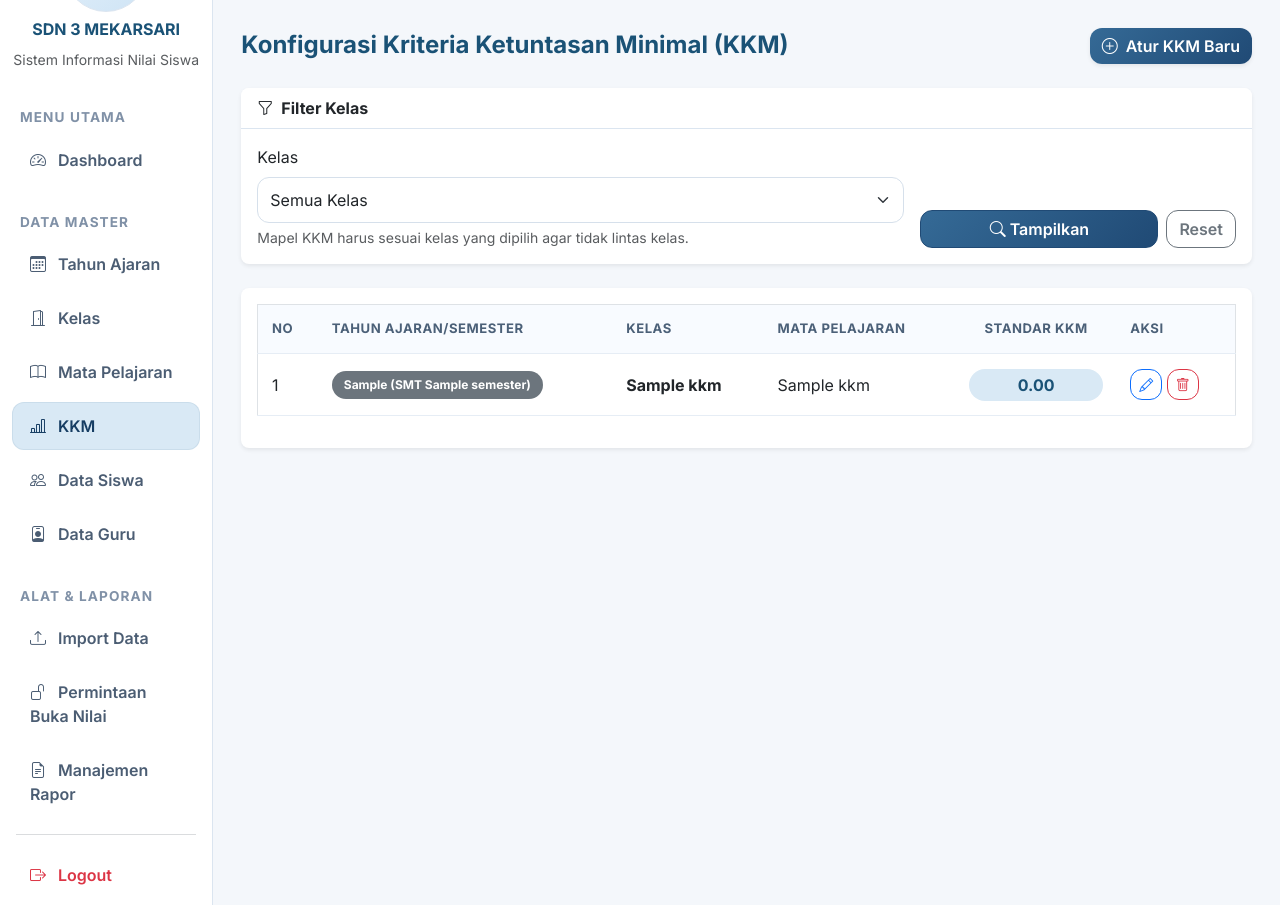
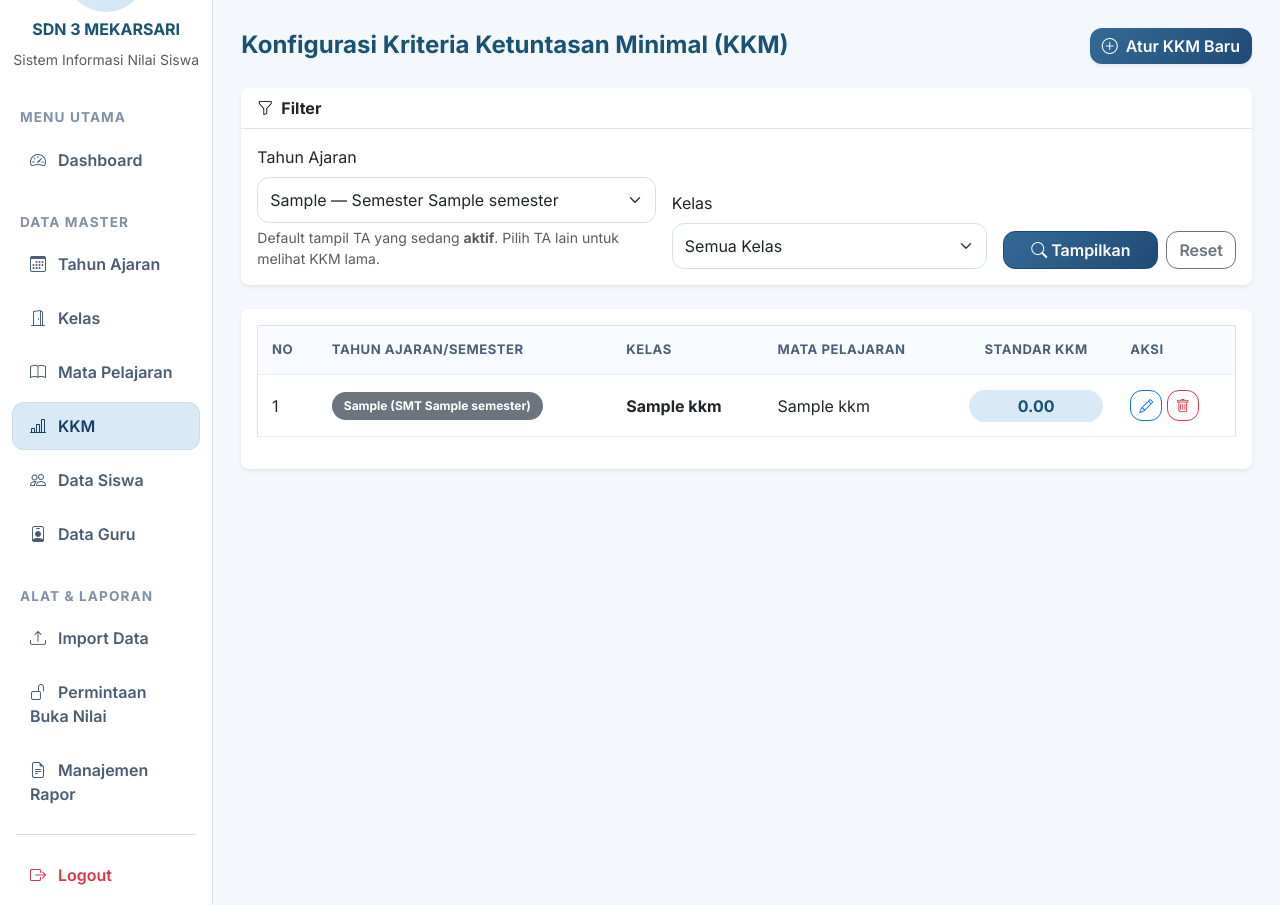
Before and after one commit to ryuken25/sd3, a CodeIgniter 4 app: the page made by app/Views/admin/kkm/index.php in a window 1280 px wide. Shown: the part 92-997 px from the top of the page. Run offline with PHP 8.4 and a stand-in for CodeIgniter, Linux system fonts and the light colour scheme; the template is opened without the code that fills it: most values are stand-ins (such as "Sample title", 1, 10 or a date in 2020); data that the repository does not hold is empty; some libraries are stand-ins or nearby versions.

Commit message:
fix(guru,admin): filter NilaiAkhir review/rekap by siswa TA; default KKM list to active TA
Bug 1 — Guru\NilaiAkhir::review() and rekapRemedial() were filtering
siswa only by id_kelas + status, leaking siswa rows from history TAs
that share the same kelas (the same root cause family as 484544f).
Added siswa.id_tahun_ajaran filter to both query sites.

Bug 2 — Admin\Kkm::index() listed KKM rows across all TAs at once.
Now defaults to the active TA when no filter is set, and accepts a
?id_tahun_ajaran= query param to view history TAs. View gains a TA
dropdown next to the Kelas filter, pre-selected to filter_ta, with
[AKTIF] label on the active TA option.

Files:
- app/Controllers/Guru/NilaiAkhir.php (review + rekapRemedial)
- app/Controllers/Admin/Kkm.php (index)
- app/Views/admin/kkm/index.php (filter form layout)

Co-Authored-By: Claude Sonnet 4.6 <noreply@anthropic.com>

```diff
--- a/app/Controllers/Guru/NilaiAkhir.php
+++ b/app/Controllers/Guru/NilaiAkhir.php
@@ -196,7 +196,9 @@ class NilaiAkhir extends BaseController
             'id_tahun_ajaran' => $id_tahun_ajaran
         ])->first();
 
-        // Get all students with their final grades
+        // Get all students with their final grades for the selected TA only.
+        // Tanpa filter siswa.id_tahun_ajaran, baris siswa lintas-TA dengan id_kelas yang sama
+        // akan ikut muncul (siswa disimpan per (siswa × tahun_ajaran)).
         // FIX BUG-02: Move id_mapel and id_tahun_ajaran to ON clause for proper LEFT JOIN
         $siswa = $siswaModel->select('siswa.*, nilai_akhir.*, remedial.*')
             ->join(
@@ -208,6 +210,7 @@ class NilaiAkhir extends BaseController
             )
             ->join('remedial', 'remedial.id_nilai_akhir = nilai_akhir.id_nilai_akhir', 'left')
             ->where('siswa.id_kelas', $id_kelas)
+            ->where('siswa.id_tahun_ajaran', $id_tahun_ajaran)
             ->where('siswa.status', 'aktif')
             ->findAll();
 
@@ -272,6 +275,7 @@ class NilaiAkhir extends BaseController
             ->join('nilai_akhir', 'nilai_akhir.id_siswa = siswa.id_siswa')
             ->join('remedial', 'remedial.id_nilai_akhir = nilai_akhir.id_nilai_akhir', 'left')
             ->where('siswa.id_kelas', $id_kelas)
+            ->where('siswa.id_tahun_ajaran', $id_tahun_ajaran)
             ->where('siswa.status', 'aktif')
             ->where('nilai_akhir.id_mapel', $id_mapel)
             ->where('nilai_akhir.id_tahun_ajaran', $id_tahun_ajaran)
--- a/app/Views/admin/kkm/index.php
+++ b/app/Views/admin/kkm/index.php
@@ -28,10 +28,22 @@
 </div>
 
 <div class="card border-0 shadow-sm rounded-3 mb-4">
-    <div class="card-header bg-white fw-bold"><i class="bi bi-funnel me-2"></i>Filter Kelas</div>
+    <div class="card-header bg-white fw-bold"><i class="bi bi-funnel me-2"></i>Filter</div>
     <div class="card-body">
         <form method="get" action="<?= base_url('admin/kkm') ?>" class="row g-3 align-items-end">
-            <div class="col-md-8">
+            <div class="col-md-5">
+                <label class="form-label">Tahun Ajaran</label>
+                <select name="id_tahun_ajaran" class="form-select">
+                    <?php foreach ($ta as $t_item): ?>
+                        <?php $isAktif = ($t_item['aktif'] ?? '') === 'aktif'; ?>
+                        <option value="<?= $t_item['id_tahun_ajaran'] ?>" <?= (int) ($filter_ta ?? 0) === (int) $t_item['id_tahun_ajaran'] ? 'selected' : '' ?>>
+                            <?= esc($t_item['tahun_ajaran']) ?> — Semester <?= esc($t_item['semester']) ?><?= $isAktif ? ' [AKTIF]' : '' ?>
+                        </option>
+                    <?php endforeach; ?>
+                </select>
+                <div class="form-text">Default tampil TA yang sedang <strong>aktif</strong>. Pilih TA lain untuk melihat KKM lama.</div>
+            </div>
+            <div class="col-md-4">
                 <label class="form-label">Kelas</label>
                 <select name="id_kelas" class="form-select">
                     <option value="">Semua Kelas</option>
@@ -41,9 +53,8 @@
                         </option>
                     <?php endforeach; ?>
                 </select>
-                <div class="form-text">Mapel KKM harus sesuai kelas yang dipilih agar tidak lintas kelas.</div>
             </div>
-            <div class="col-md-4 d-flex gap-2">
+            <div class="col-md-3 d-flex gap-2">
                 <button type="submit" class="btn btn-primary flex-fill"><i class="bi bi-search me-1"></i>Tampilkan</button>
                 <a href="<?= base_url('admin/kkm') ?>" class="btn btn-outline-secondary">Reset</a>
             </div>
```
Also changed, not shown: app/Controllers/Admin/Kkm.php (+15 -1 lines).
